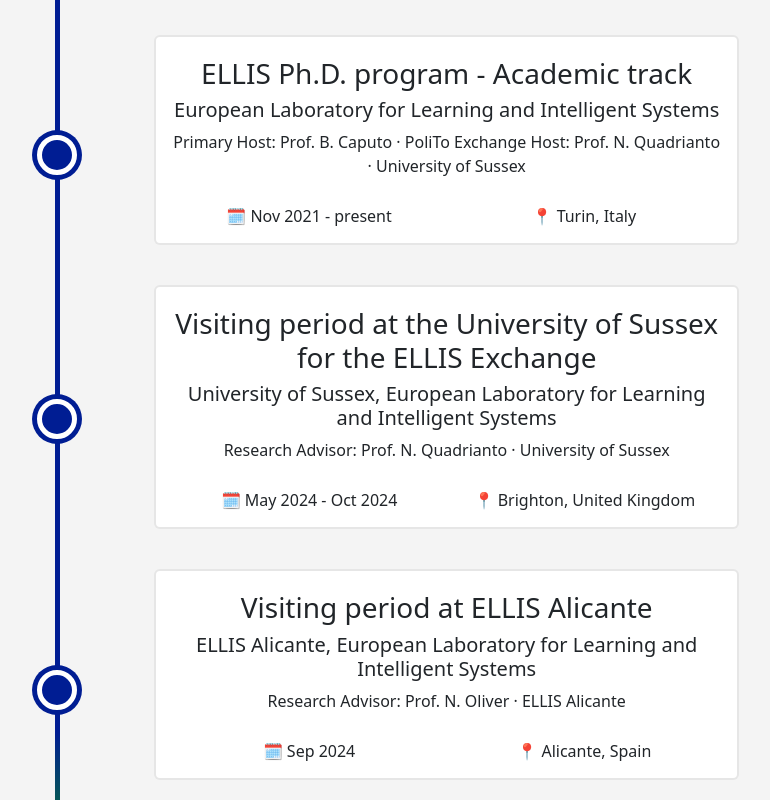
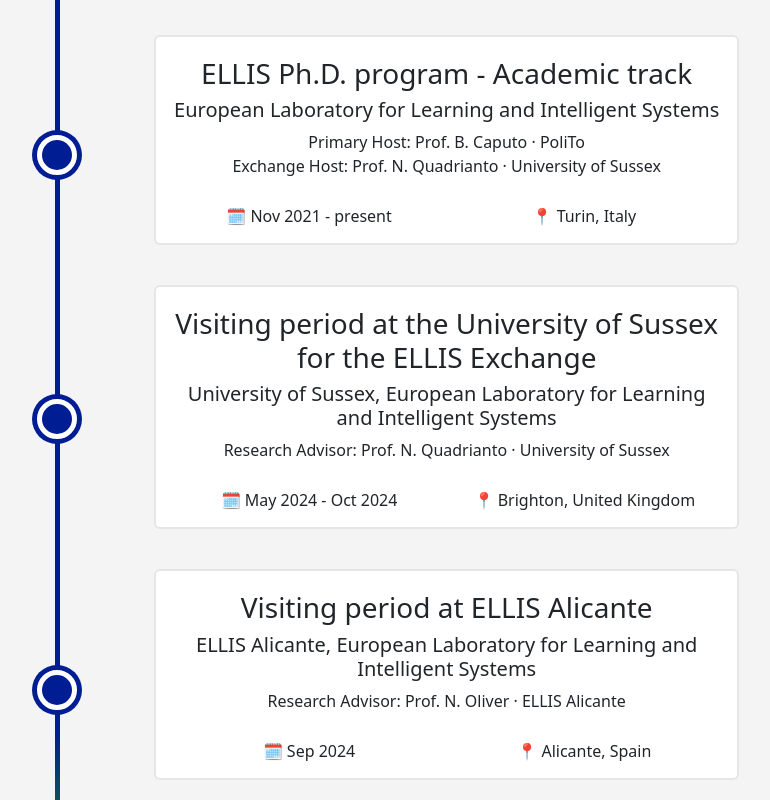
Before and after one commit to erosfani/erosfani.github.io, a React (Vite) app: page / in a window 1280 px wide. Shown: the part 3160-3960 px from the top of the page, without its empty margins (323-1093 px from the left). Built offline with nearby package versions, Linux system fonts and the light colour scheme.

Commit message:
small visual edit

```diff
--- a/src/sections/Education.jsx
+++ b/src/sections/Education.jsx
@@ -113,7 +113,7 @@
                 <h5> {edu.org} </h5>
 
                 {edu.description ?
-                  <Card.Text> {edu.description} </Card.Text> : null}
+                  <Card.Text style={{ whiteSpace: 'pre-line' }}> {edu.description} </Card.Text> : null}
 
                 {edu.grade || edu.thesis ?
                 <Card.Text>
```
